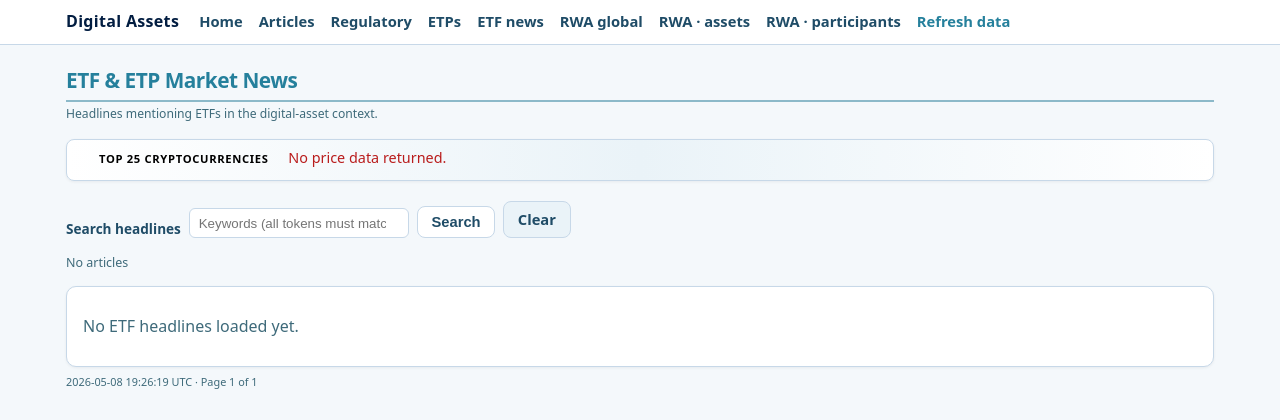
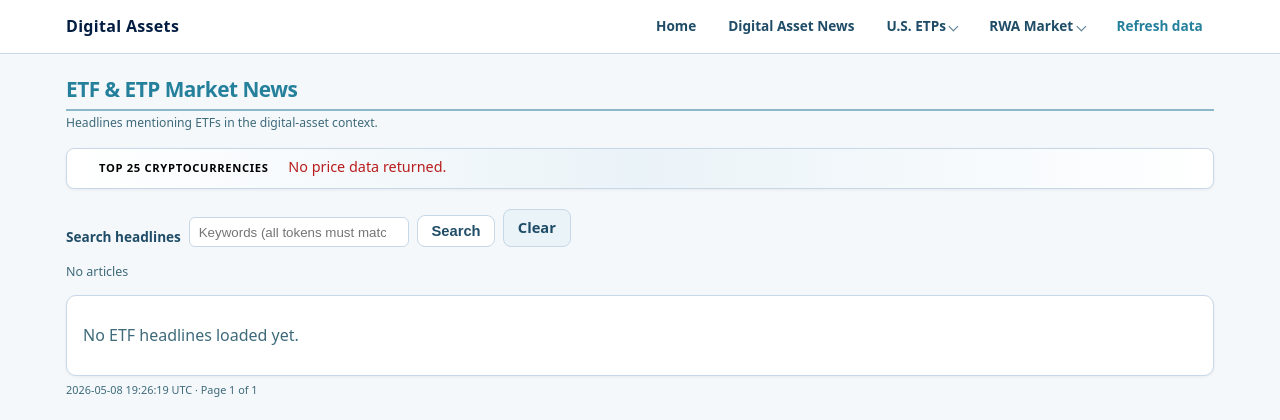
Before and after one commit to jtaits13/DigitalAssetDashboard, a FastAPI app: page /etf-news in a window 1280 px wide. Shown: the top 420 px of the page. Run offline with FastAPI, Linux system fonts and the light colour scheme; data that the repository does not hold is empty; some libraries are stand-ins or nearby versions.

Commit message:
Align Streamlit and FastAPI headers with static nav and dropdowns.
Co-authored-by: Cursor <cursoragent@cursor.com>

```diff
--- a/news_feeds.py
+++ b/news_feeds.py
@@ -314,32 +314,20 @@ def render_home_top_bar(key_suffix: str = "page", *, is_landing: bool = False) -
     <nav class="jd-site-nav" aria-label="Page sections">
       <span class="jd-site-brand">Digital Assets Dashboard</span>
       <a class="jd-site-link" href="/?jd_scroll=top">Home</a>
-      <a class="jd-site-link" href="#jd-section-news">News</a>
-      <a class="jd-site-link" href="#jd-section-markets-funds">Markets &amp; Funds</a>
-      <div class="jd-nav-dd" role="group" aria-label="On-chain Data subsections">
-        <a class="jd-site-link jd-nav-dd-head" href="#jd-section-onchain">On-chain Data <span class="jd-nav-dd-caret" aria-hidden="true">▾</span></a>
+      <a class="jd-site-link" href="#jd-section-news">Digital Asset News</a>
+      <div class="jd-nav-dd" role="group" aria-label="U.S. ETPs">
+        <a class="jd-site-link jd-nav-dd-head" href="/US_Crypto_ETPs">U.S. ETPs <span class="jd-nav-dd-caret" aria-hidden="true">▾</span></a>
         <ul class="jd-nav-dd-menu" role="menu">
-          <li role="none"><a class="jd-nav-dd-item" role="menuitem" href="#jd-rwa-market">Global Market Overview</a></li>
-          <li role="none">
-            <div class="jd-nav-dd-flyout-trigger">
-              <a class="jd-nav-dd-item jd-nav-dd-with-flyout" role="menuitem" href="#jd-rwa-explore-asset-type" aria-haspopup="true">Explore by Asset Type <span class="jd-nav-dd-flyout-caret" aria-hidden="true">▸</span></a>
-              <ul class="jd-nav-dd-submenu" role="menu" aria-label="Asset type pages">
-                <li role="none"><a class="jd-nav-dd-item jd-nav-dd-sub" role="menuitem" href="/RWA_Stablecoins">Stablecoins</a></li>
-                <li role="none"><a class="jd-nav-dd-item jd-nav-dd-sub" role="menuitem" href="/RWA_US_Treasuries">US Treasuries</a></li>
-                <li role="none"><a class="jd-nav-dd-item jd-nav-dd-sub" role="menuitem" href="/RWA_Tokenized_Stocks">Tokenized Stocks</a></li>
-              </ul>
-            </div>
-          </li>
-          <li role="none">
-            <div class="jd-nav-dd-flyout-trigger">
-              <a class="jd-nav-dd-item jd-nav-dd-with-flyout" role="menuitem" href="#jd-rwa-explore-market-participant" aria-haspopup="true">Explore by Market Participant <span class="jd-nav-dd-flyout-caret" aria-hidden="true">▸</span></a>
-              <ul class="jd-nav-dd-submenu" role="menu" aria-label="Market participant pages">
-                <li role="none"><a class="jd-nav-dd-item jd-nav-dd-sub" role="menuitem" href="/RWA_Participants_Networks">Networks</a></li>
-                <li role="none"><a class="jd-nav-dd-item jd-nav-dd-sub" role="menuitem" href="/RWA_Participants_Platforms">Platforms</a></li>
-                <li role="none"><a class="jd-nav-dd-item jd-nav-dd-sub" role="menuitem" href="/RWA_Participants_Asset_Managers">Asset Managers</a></li>
-              </ul>
-            </div>
-          </li>
+          <li role="none"><a class="jd-nav-dd-item" role="menuitem" href="/All_ETF_News">ETF News</a></li>
+          <li role="none"><a class="jd-nav-dd-item" role="menuitem" href="/US_Crypto_ETPs">ETF Data</a></li>
+        </ul>
+      </div>
+      <div class="jd-nav-dd" role="group" aria-label="RWA Market">
+        <a class="jd-site-link jd-nav-dd-head" href="/RWA_Global_Market_Overview">RWA Market <span class="jd-nav-dd-caret" aria-hidden="true">▾</span></a>
+        <ul class="jd-nav-dd-menu" role="menu">
+          <li role="none"><a class="jd-nav-dd-item" role="menuitem" href="#jd-rwa-market">Market Overview</a></li>
+          <li role="none"><a class="jd-nav-dd-item" role="menuitem" href="#jd-rwa-explore-asset-type">RWA · Assets</a></li>
+          <li role="none"><a class="jd-nav-dd-item" role="menuitem" href="#jd-rwa-explore-market-participant">RWA · Participants</a></li>
         </ul>
       </div>
     </nav>
@@ -353,10 +341,9 @@ def render_home_top_bar(key_suffix: str = "page", *, is_landing: bool = False) -
 
 def render_subpage_top_bar() -> None:
     """
-    Same fixed banner as the home page. ``Home``, ``News``, and ``Markets & Funds`` use ``?jd_scroll=`` so the landing
-    page scrolls after load. **On-chain Data** mirrors the home hub: **Explore by Asset Type** and **Explore by Market
-    Participant** each use a hover flyout to full RWA pages; the parent row scrolls the landing page to the matching hub
-    Explore cards.
+    Same fixed banner as the home page. **Home**, **Digital Asset News**, and **RWA Market** subsection links use
+    ``?jd_scroll=`` so returning to the landing page scrolls to the right hub anchor. **U.S. ETPs** and **RWA Market**
+    expose hover submenus (ETF News / ETF Data; Market Overview / Assets / Participants).
     """
     st.markdown(SITE_NAV_CSS, unsafe_allow_html=True)
     st.markdown(
@@ -366,32 +353,20 @@ def render_subpage_top_bar() -> None:
     <nav class="jd-site-nav" aria-label="Page sections">
       <span class="jd-site-brand">Digital Assets Dashboard</span>
       <a class="jd-site-link" href="/?jd_scroll=top">Home</a>
-      <a class="jd-site-link" href="/?jd_scroll=news">News</a>
-      <a class="jd-site-link" href="/?jd_scroll=markets_funds">Markets &amp; Funds</a>
-      <div class="jd-nav-dd" role="group" aria-label="On-chain Data subsections">
-        <a class="jd-site-link jd-nav-dd-head" href="/?jd_scroll=onchain">On-chain Data <span class="jd-nav-dd-caret" aria-hidden="true">▾</span></a>
+      <a class="jd-site-link" href="/?jd_scroll=news">Digital Asset News</a>
+      <div class="jd-nav-dd" role="group" aria-label="U.S. ETPs">
+        <a class="jd-site-link jd-nav-dd-head" href="/US_Crypto_ETPs">U.S. ETPs <span class="jd-nav-dd-caret" aria-hidden="true">▾</span></a>
         <ul class="jd-nav-dd-menu" role="menu">
-          <li role="none"><a class="jd-nav-dd-item" role="menuitem" href="/?jd_scroll=rwa_global_market">Global Market Overview</a></li>
-          <li role="none">
-            <div class="jd-nav-dd-flyout-trigger">
-              <a class="jd-nav-dd-item jd-nav-dd-with-flyout" role="menuitem" href="/?jd_scroll=rwa_explore_asset_type" aria-haspopup="true">Explore by Asset Type <span class="jd-nav-dd-flyout-caret" aria-hidden="true">▸</span></a>
-              <ul class="jd-nav-dd-submenu" role="menu" aria-label="Asset type pages">
-                <li role="none"><a class="jd-nav-dd-item jd-nav-dd-sub" role="menuitem" href="/RWA_Stablecoins">Stablecoins</a></li>
-                <li role="none"><a class="jd-nav-dd-item jd-nav-dd-sub" role="menuitem" href="/RWA_US_Treasuries">US Treasuries</a></li>
-                <li role="none"><a class="jd-nav-dd-item jd-nav-dd-sub" role="menuitem" href="/RWA_Tokenized_Stocks">Tokenized Stocks</a></li>
-              </ul>
-            </div>
-          </li>
-          <li role="none">
-            <div class="jd-nav-dd-flyout-trigger">
-              <a class="jd-nav-dd-item jd-nav-dd-with-flyout" role="menuitem" href="/?jd_scroll=rwa_explore_market_participant" aria-haspopup="true">Explore by Market Participant <span class="jd-nav-dd-flyout-caret" aria-hidden="true">▸</span></a>
-              <ul class="jd-nav-dd-submenu" role="menu" aria-label="Market participant pages">
-                <li role="none"><a class="jd-nav-dd-item jd-nav-dd-sub" role="menuitem" href="/RWA_Participants_Networks">Networks</a></li>
-                <li role="none"><a class="jd-nav-dd-item jd-nav-dd-sub" role="menuitem" href="/RWA_Participants_Platforms">Platforms</a></li>
-                <li role="none"><a class="jd-nav-dd-item jd-nav-dd-sub" role="menuitem" href="/RWA_Participants_Asset_Managers">Asset Managers</a></li>
-              </ul>
-            </div>
-          </li>
+          <li role="none"><a class="jd-nav-dd-item" role="menuitem" href="/All_ETF_News">ETF News</a></li>
+          <li role="none"><a class="jd-nav-dd-item" role="menuitem" href="/US_Crypto_ETPs">ETF Data</a></li>
+        </ul>
+      </div>
+      <div class="jd-nav-dd" role="group" aria-label="RWA Market">
+        <a class="jd-site-link jd-nav-dd-head" href="/RWA_Global_Market_Overview">RWA Market <span class="jd-nav-dd-caret" aria-hidden="true">▾</span></a>
+        <ul class="jd-nav-dd-menu" role="menu">
+          <li role="none"><a class="jd-nav-dd-item" role="menuitem" href="/?jd_scroll=rwa_global_market">Market Overview</a></li>
+          <li role="none"><a class="jd-nav-dd-item" role="menuitem" href="/?jd_scroll=rwa_explore_asset_type">RWA · Assets</a></li>
+          <li role="none"><a class="jd-nav-dd-item" role="menuitem" href="/?jd_scroll=rwa_explore_market_participant">RWA · Participants</a></li>
         </ul>
       </div>
     </nav>
--- a/webapp/static/app.css
+++ b/webapp/static/app.css
@@ -23,6 +23,7 @@ body {
   position: sticky;
   top: 0;
   z-index: 30;
+  overflow: visible;
 }
 .site-header__inner {
   max-width: 1180px;
@@ -43,16 +44,84 @@ body {
   display: flex;
   flex-wrap: wrap;
   align-items: center;
-  gap: 0.5rem 1rem;
-  font-size: 0.92rem;
+  gap: 0.35rem 0.6rem;
+  font-size: 0.85rem;
+  margin-left: auto;
+  overflow: visible;
 }
 .site-nav a {
   color: var(--slate);
   text-decoration: none;
   font-weight: 600;
+  padding: 0.38rem 0.7rem;
+  border-radius: 8px;
 }
-.site-nav a:hover { color: var(--teal); }
+.site-nav a:hover {
+  color: var(--teal);
+  background: rgba(37, 128, 156, 0.1);
+}
 .nav-refresh { color: var(--teal) !important; }
+
+/* Primary nav — hover dropdowns (aligned with static_home) */
+.site-nav__dropdown {
+  position: relative;
+}
+.site-nav__trigger {
+  display: inline-flex;
+  align-items: center;
+  gap: 0.28rem;
+  font-size: 0.85rem;
+  font-weight: 600;
+  color: var(--slate);
+  padding: 0.38rem 0.7rem;
+  border-radius: 8px;
+  cursor: default;
+  user-select: none;
+}
+.site-nav__trigger::after {
+  content: "";
+  width: 0.36rem;
+  height: 0.36rem;
+  margin-top: 0.06rem;
+  border-right: 1.5px solid currentColor;
+  border-bottom: 1.5px solid currentColor;
+  transform: rotate(45deg);
+  opacity: 0.75;
+}
+.site-nav__dropdown:hover > .site-nav__trigger,
+.site-nav__dropdown:focus-within > .site-nav__trigger {
+  color: var(--teal);
+  background: rgba(37, 128, 156, 0.1);
+}
+.site-nav__sub {
+  display: none;
+  list-style: none;
+  margin: 0.2rem 0 0;
+  padding: 0.35rem 0;
+  min-width: 12rem;
+  position: absolute;
+  top: 100%;
+  left: 0;
+  z-index: 50;
+  background: #fff;
+  border: 1px solid var(--border);
+  border-radius: 10px;
+  box-shadow: 0 6px 20px rgba(15, 23, 42, 0.12);
+}
+.site-nav__dropdown:hover .site-nav__sub,
+.site-nav__dropdown:focus-within .site-nav__sub {
+  display: block;
+}
+.site-nav__sub li { margin: 0; }
+.site-nav__sub a {
+  display: block;
+  padding: 0.45rem 1rem;
+  font-size: 0.82rem;
+  border-radius: 0;
+}
+.site-nav__sub a:hover {
+  background: rgba(37, 128, 156, 0.08);
+}
 
 .main-shell {
   max-width: 1180px;
--- a/webapp/templates/base.html
+++ b/webapp/templates/base.html
@@ -18,13 +18,22 @@
       <a class="brand" href="/">Digital Assets</a>
       <nav class="site-nav" aria-label="Main">
         <a href="/">Home</a>
-        <a href="/articles">Articles</a>
-        <a href="/regulatory">Regulatory</a>
-        <a href="/etps">ETPs</a>
-        <a href="/etf-news">ETF news</a>
-        <a href="/rwa/global">RWA global</a>
-        <a href="/rwa/explore/asset-type">RWA · assets</a>
-        <a href="/rwa/explore/participant">RWA · participants</a>
+        <a href="/#jd-section-news">Digital Asset News</a>
+        <div class="site-nav__dropdown">
+          <span class="site-nav__trigger">U.S. ETPs</span>
+          <ul class="site-nav__sub">
+            <li><a href="/etf-news">ETF News</a></li>
+            <li><a href="/etps">ETF Data</a></li>
+          </ul>
+        </div>
+        <div class="site-nav__dropdown">
+          <span class="site-nav__trigger">RWA Market</span>
+          <ul class="site-nav__sub">
+            <li><a href="/rwa/global">Market Overview</a></li>
+            <li><a href="/rwa/explore/asset-type">RWA · Assets</a></li>
+            <li><a href="/rwa/explore/participant">RWA · Participants</a></li>
+          </ul>
+        </div>
         <a href="/refresh" class="nav-refresh">Refresh data</a>
       </nav>
     </div>
```
